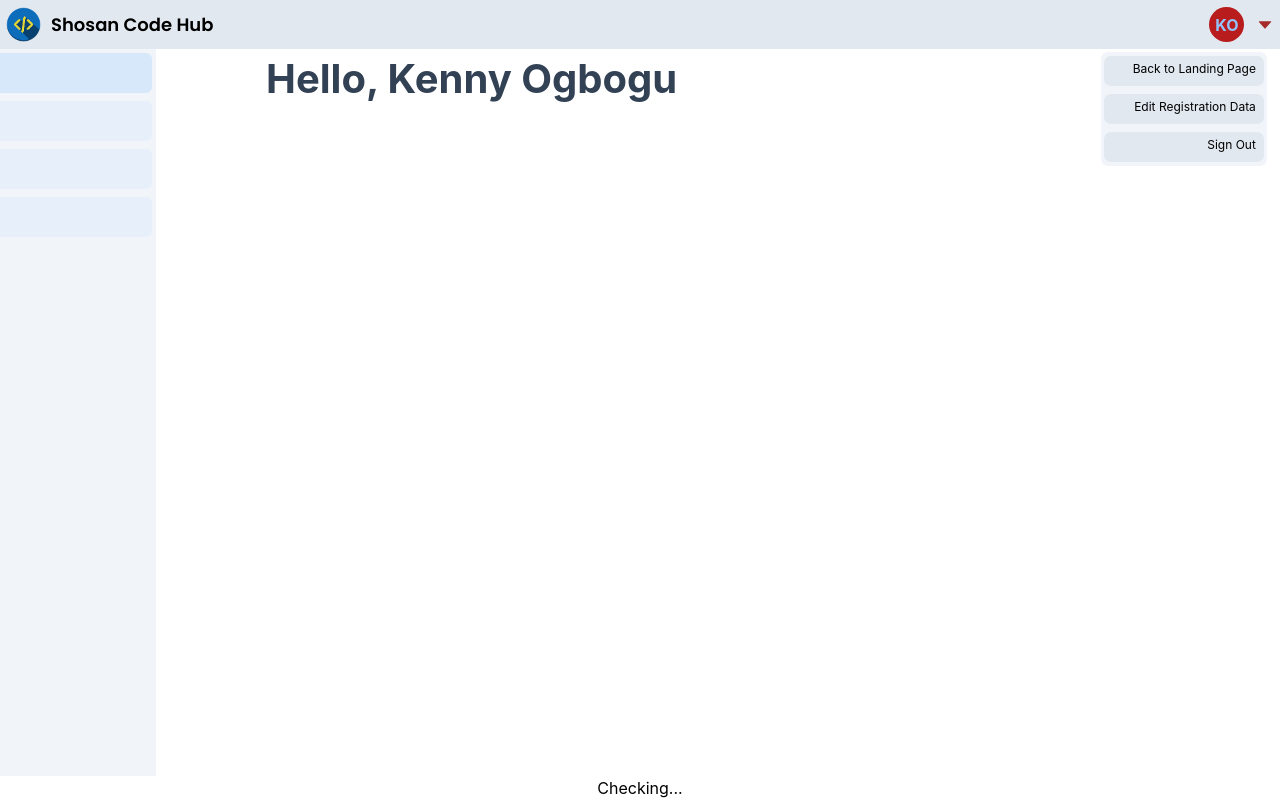
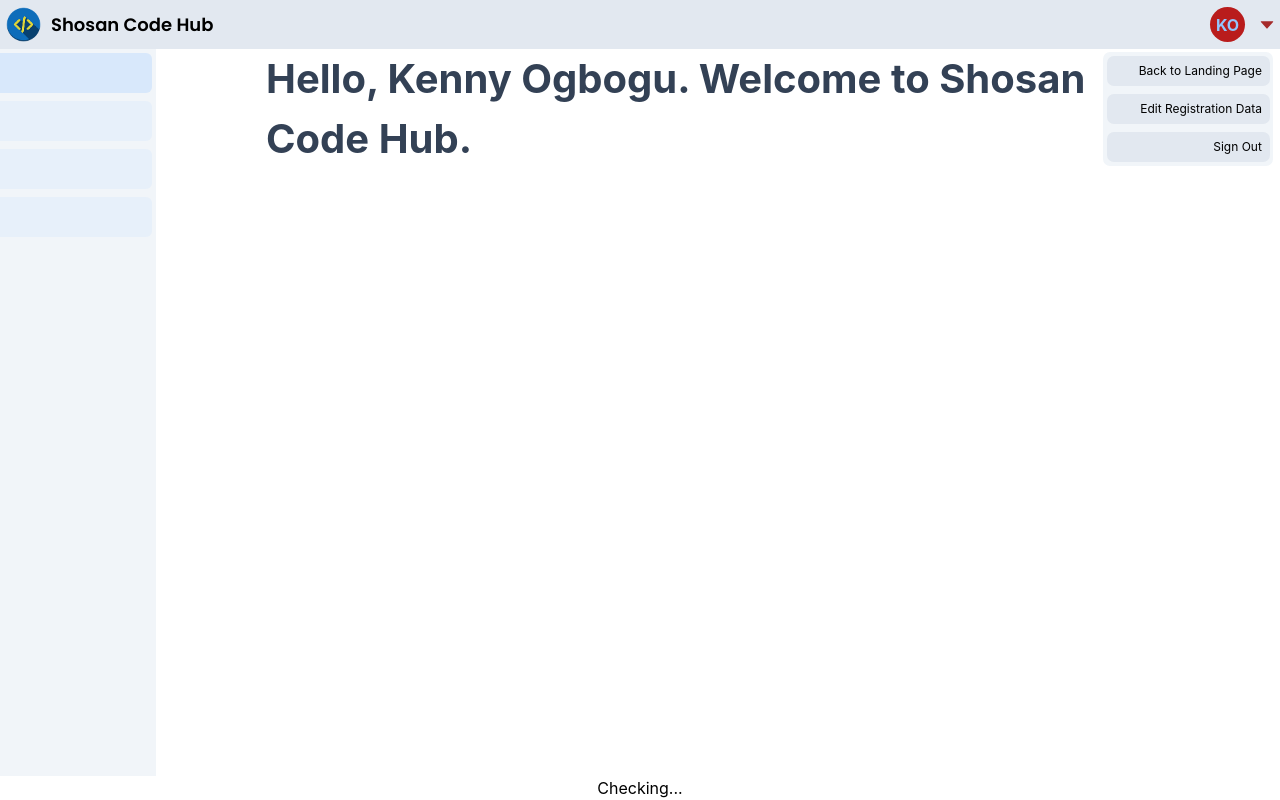
Before and after one commit to Kennius7/landing-page2, a React (Vite) app: page /userboard in a window 1280 px wide. Both pictures are taken after a click on the icon 1265 px from the left and 24 px from the top of the page. Built offline with nearby package versions, Linux system fonts and the light colour scheme.

Commit message:
Still working on the user page

```diff
--- a/src/components/UserBoard.jsx
+++ b/src/components/UserBoard.jsx
@@ -36,10 +36,10 @@ function UserBoard() {
     return (
         <>
             <div className="flex flex-col justify-start items-center w-full h-[100dvh]">
-                <div className="flex justify-between items-center relative w-full h-[50px]
+                <div className="flex justify-between items-center w-full h-[50px]
                     bg-slate-200">
 
-                    <div className="flex justify-start items-center ml-[6px] md:w-[94%] xs:w-[90%] w-[87%]">
+                    <div className="flex justify-start items-center ml-[6px] md:w-[94%] xs:w-[90%] w-[86%]">
                         <div className="xs:hidden block bounce-element2">
                             {
                                 menuVisible
@@ -66,16 +66,16 @@ function UserBoard() {
                         </div>
                     </div>
 
-                    <div className="flex justify-around items-center md:w-[6%] xs:w-[10%] w-[13%]">
+                    <div className="flex justify-around items-center md:w-[6%] xs:w-[10%] w-[14%]">
 
                         <div className={`flex justify-center items-center hover:text-yellow-300 font-bold
-                            rounded-[50%] duration-500 cursor-pointer bg-red-700 text-blue-300
-                            xs:p-2 p-0 xs:text-[16px] text-[14px] sm:w-[35px] sm:h-[35px] xs:w-[30px] xs:h-[30px]
-                            w-[26px] h-[26px]`}>
+                            rounded-[50%] duration-500 cursor-pointer text-center bg-red-700 text-blue-300
+                            xs:p-2 p-0 xs:text-[16px] text-[13px] sm:w-[35px] sm:h-[35px]
+                            xs:w-[30px] xs:h-[30px] w-[27px] h-[27px]`}>
                             {"KO" || getUserInitials()}
                         </div>
 
-                        <div className="">
+                        <div className="relative md:w-[20%] sm:w-[25%] xs:w-[30%] w-[35%]">
                             <div className="cursor-pointer">
                                 {
                                     caretVisible
@@ -89,16 +89,17 @@ function UserBoard() {
                                         onClick={() => setCaretVisible(!caretVisible)} />
                                 }
                             </div>
-                            <div className={`flex flex-col justify-center items-center absolute z-1 top-[105%]
-                                right-[1%] bg-slate-100 rounded-[7px] w-[13%]
-                                ${caretVisible ? "block" : "hidden"}`}>
+                            <div className={`flex flex-col justify-center items-center absolute z-[1] top-[200%]
+                                right-[1%] bg-slate-100 sidebar2 rounded-[7px] sm:w-[170px] xs:w-[140px]
+                                w-[130px] ${caretVisible ? "block" : "hidden"}`}>
                                 {
                                     rightDropDownData.map((item)=> (
                                         <div
                                             key={item.id}
                                             onClick={() => setCheckText(item.name)}
                                             className="cursor-pointer bg-slate-200 rounded-[7px] text-end
-                                            text-[12px] pr-2 py-[4px] w-[96%] h-[30px] my-1">
+                                            hover:bg-blue-300 sm:text-[12px] xs:text-[11px] text-[10px]
+                                            pr-2 xs:py-[6px] py-[3px] w-[96%] xs:h-[30px] h-[26px] my-1">
                                             {item.name}
                                         </div>
                                     ))
@@ -110,7 +111,7 @@ function UserBoard() {
                 </div>
 
                 <div className="flex flex-row items-start relative w-full h-[92%]">
-                    <div className={`xs:static absolute z-1 top-0 left-0 sm:w-[20%] xs:w-[30%] w-[50%] h-full
+                    <div className={`xs:static absolute z-[1] top-0 left-0 sm:w-[20%] xs:w-[30%] w-[50%] h-full
                         sidebar duration-[2] ${!menuVisible ? "xs:block hidden" : "block"}`}>
                         <UserBoardSide />
                     </div>
--- a/src/components/UserHome.jsx
+++ b/src/components/UserHome.jsx
@@ -8,7 +8,7 @@ function UserHome() {
       <div className="w-full h-full">
         <div className="font-bold text-slate-700 text-start sm:text-[40px] xs:text-[30px] text-[25px]
           xs:w-[90%] w-[98%] ml-[10px]">
-          Hello, Kenny Ogbogu
+          Hello, Kenny Ogbogu. Welcome to Shosan Code Hub.
         </div>
       </div>
     </>
--- a/src/index.css
+++ b/src/index.css
@@ -117,3 +117,30 @@
     transform: translateX(0);
   }
 }
+
+.sidebar2 {
+  -webkit-animation: slide-top .7s cubic-bezier(0.25, 0.46, 0.45, 0.94) both;
+  animation: slide-top .7s cubic-bezier(0.25, 0.46, 0.45, 0.94) both;
+}
+
+@-webkit-keyframes slide-top {
+  0% {
+    -webkit-transform: translateY(-20px);
+    transform: translateY(-20px);
+  }
+  100% {
+    -webkit-transform: translateY(0);
+    transform: translateY(0);
+  }
+}
+
+@keyframes slide-top {
+  0% {
+    -webkit-transform: translateY(-20px);
+    transform: translateY(-20px);
+  }
+  100% {
+    -webkit-transform: translateY(0);
+    transform: translateY(0);
+  }
+}
```
